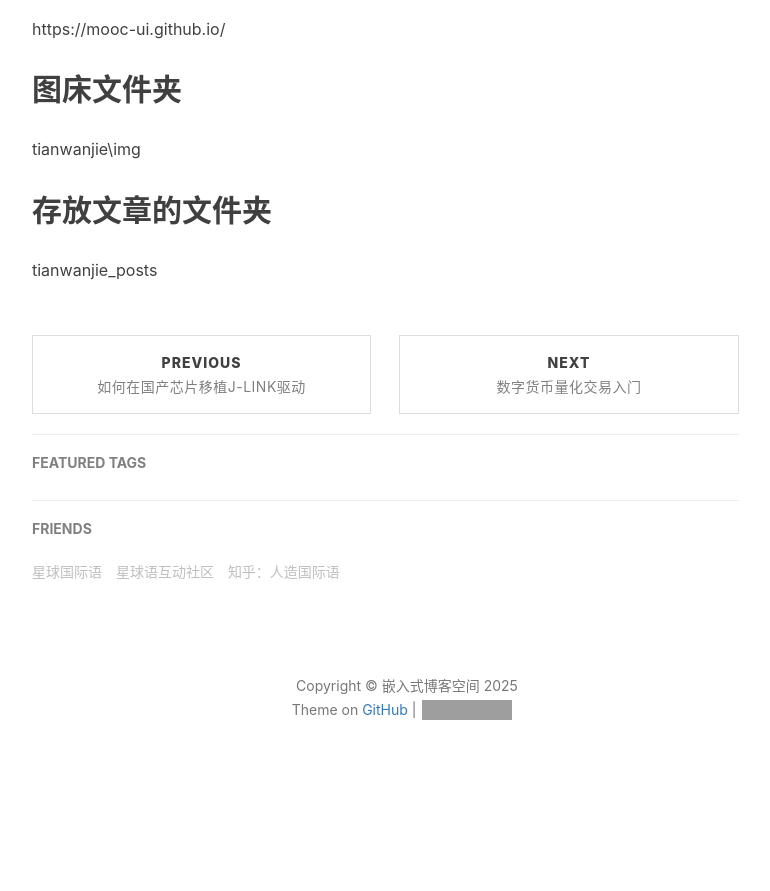
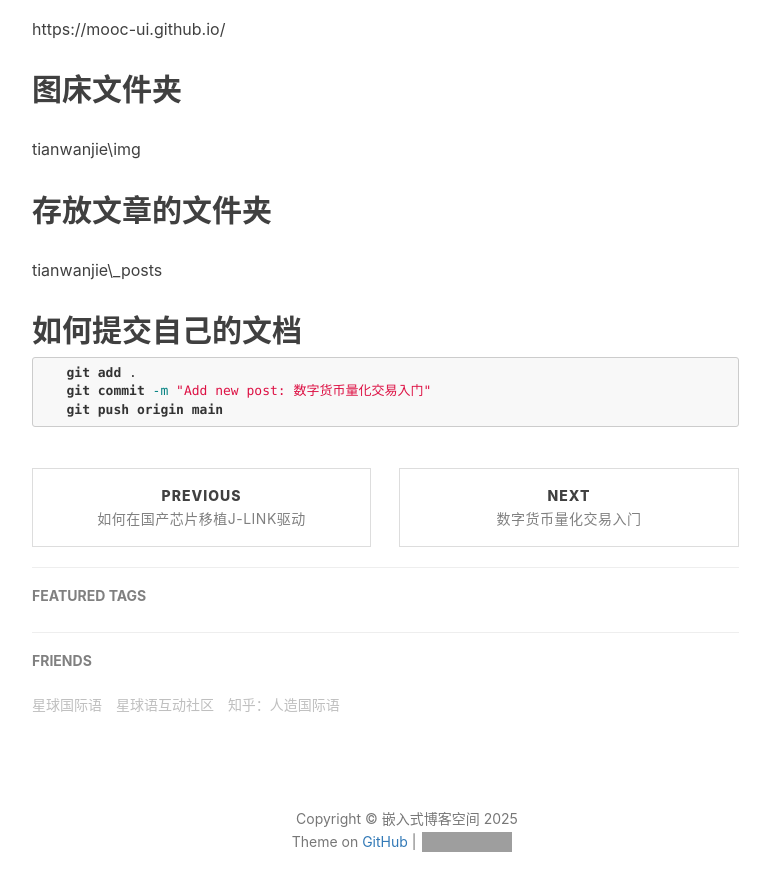
Before and after one commit to mooc-ui/mooc-ui.github.io, a Jekyll site: the page built from _posts/2019-11-12-renamed.md, in a window 1280 px wide and 900 px high, scrolled down 851 px. Shown: the top 891 px of the window, without its empty margins (233-1003 px from the left). Built offline with Jekyll 4.4.1, drawn with Linux system fonts in a browser that asks for light colours; nearby versions of some CDN libraries; comment, search, counter and statistics services are not loaded; before the commit the page ends 1665 px from its top, so only the background shows below that; grey boxes are pictures that could not be loaded.

Commit message:
完善提交文章的操作指南

````diff
--- a/_posts/2019-11-12-renamed.md
+++ b/_posts/2019-11-12-renamed.md
@@ -39,4 +39,12 @@ tianwanjie\img
 
 ## 存放文章的文件夹
 
-tianwanjie\_posts
+tianwanjie\\_posts
+
+## 如何提交自己的文档
+
+```batch
+   git add .
+   git commit -m "Add new post: 数字货币量化交易入门"
+   git push origin main
+```
````
